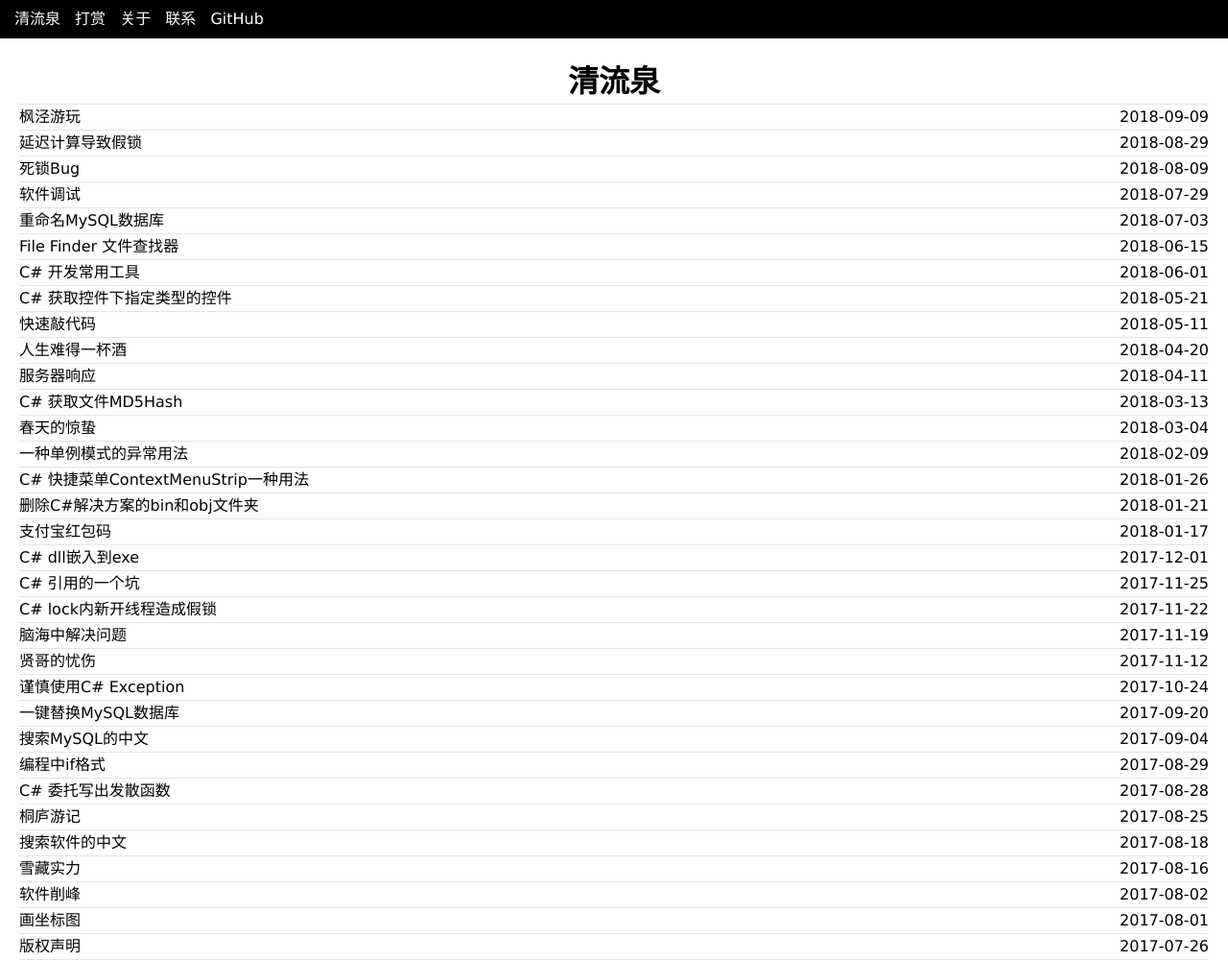
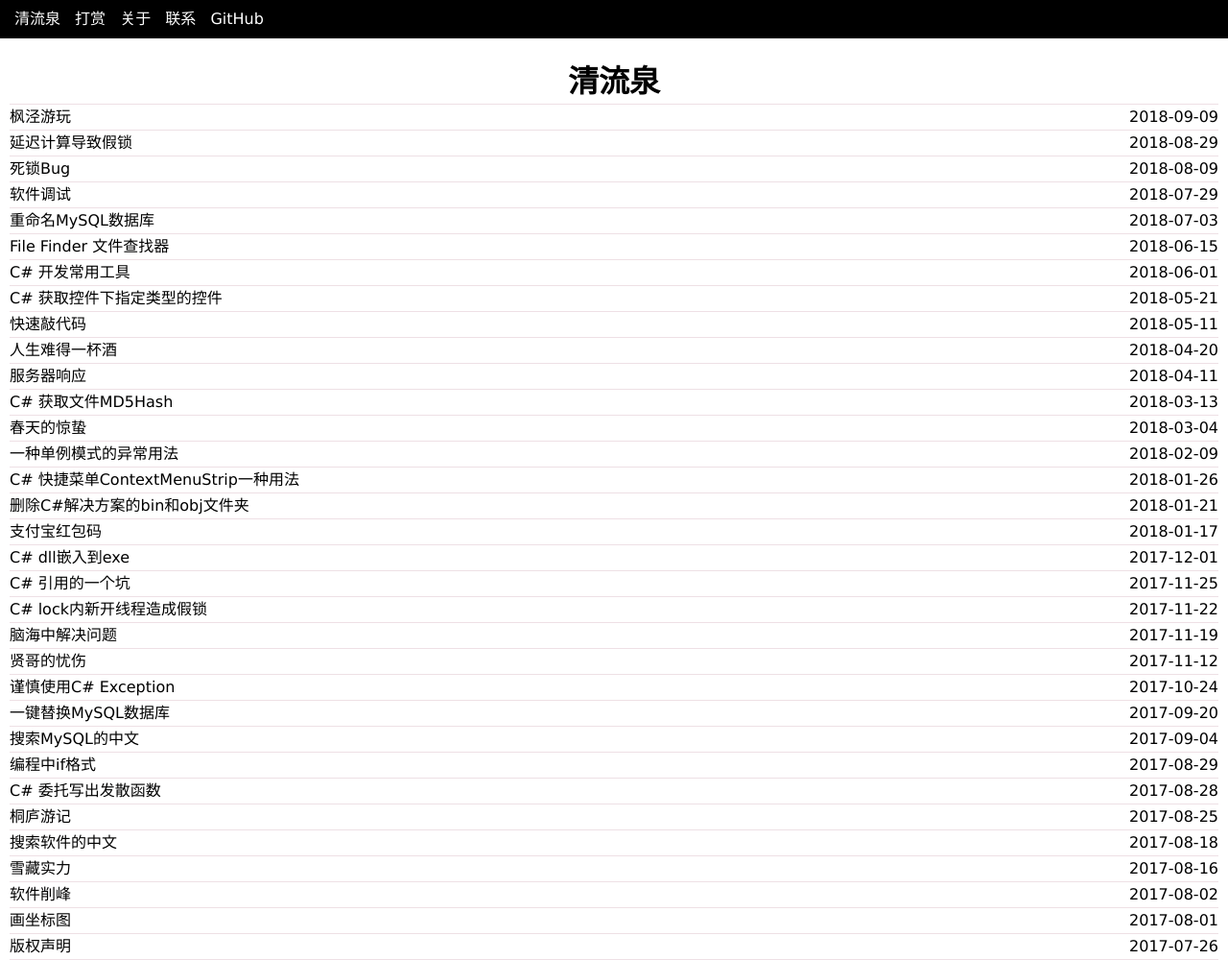
Before and after one commit to yinyongxian/yinyongxian.github.io, a Jekyll site: the page built from index.html, in a window 1280 px wide. Shown: the whole page at 96% size. Built offline with Jekyll 4.4.1, drawn with Linux system fonts in a browser that asks for light colours.

Commit message:
表格边距

```diff
--- a/Media/style/index.css
+++ b/Media/style/index.css
@@ -30,5 +30,5 @@ span {
 	line-height: 26px;
 }
 #table {
-	margin: 0px 20px;
+	margin: 0px 10px;
 }
```
